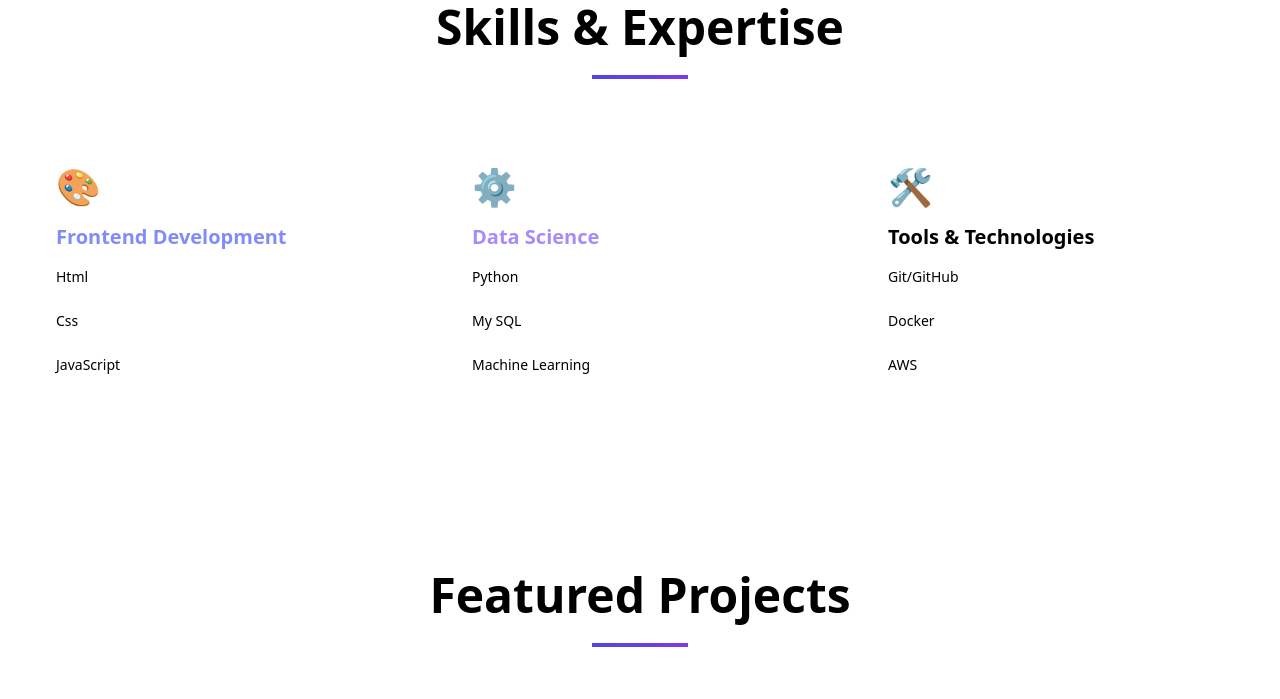
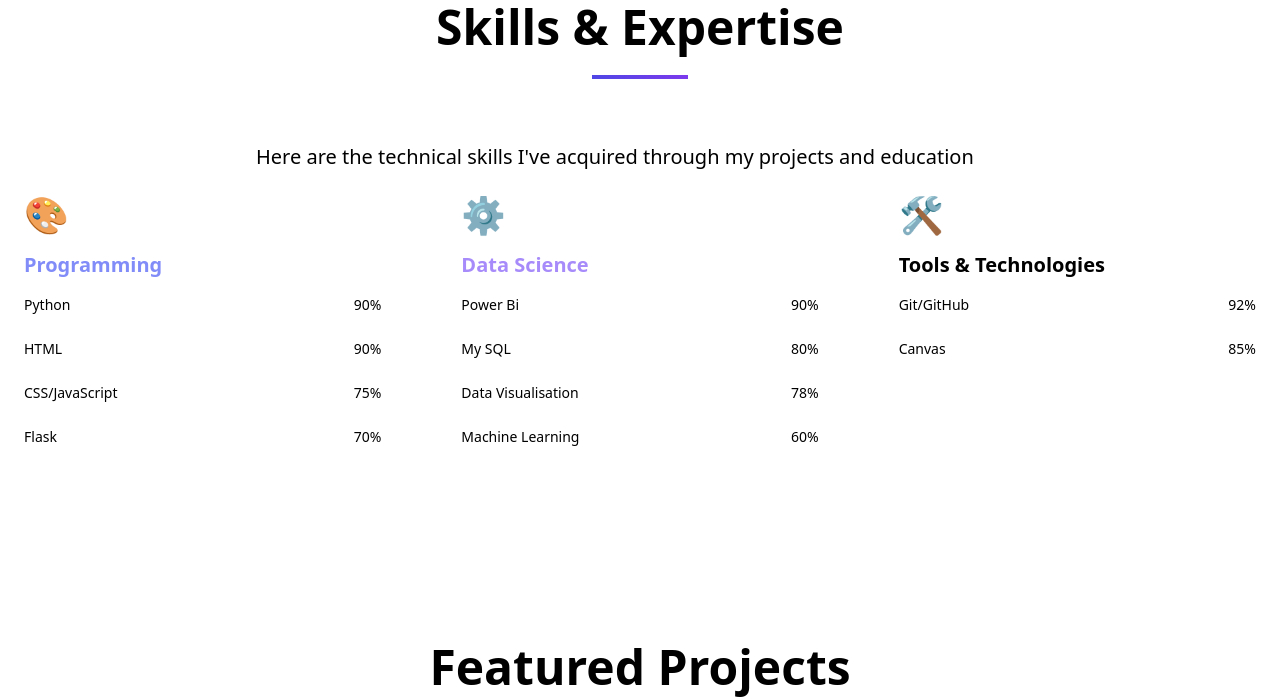
Before and after one commit to Dekayush/Portfolio.github.io, a plain HTML site: page index.html in a window 1280 px wide. Shown: the part 1863-2562 px from the top of the page. Drawn offline with nearby package versions, Linux system fonts and the light colour scheme.

Commit message:
index.html

```diff
--- a/index.html
+++ b/index.html
@@ -150,26 +150,20 @@
                 <h2 class="text-4xl md:text-5xl font-bold mb-6 gradient-text">Skills & Expertise</h2>
                 <div class="w-24 h-1 bg-gradient-to-r from-indigo-600 to-purple-600 mx-auto mb-8"></div>
             </div>
-
+            <p class="text-xl text-slate-300 max-w-3xl mx-auto">
+                    Here are the technical skills I've acquired through my projects and education
+                </p>
+            </div>
             <div class="grid grid-cols-1 md:grid-cols-2 lg:grid-cols-3 gap-8">
                 <!-- Frontend Development -->
                 <div class="glass-card p-6 rounded-2xl hover:bg-white/10 transition-all duration-300">
                     <div class="text-4xl mb-4">🎨</div>
-                    <h3 class="text-xl font-bold mb-4 text-indigo-400">Frontend Development</h3>
+                    <h3 class="text-xl font-bold mb-4 text-indigo-400">Programming</h3>
                     <div class="space-y-3">
                         <div class="skill-item">
                             <div class="flex justify-between mb-1">
-                                <span class="text-sm text-slate-300">Html</span>
-                                <span class="text-sm text-slate-400"></span>
-                            </div>
-                            <div class="w-full bg-slate-700 rounded-full h-2">
-                                <div class="progress-bar h-2 bg-gradient-to-r from-indigo-600 to-purple-600 rounded-full" data-width="95%"></div>
-                            </div>
-                        </div>
-                        <div class="skill-item">
-                            <div class="flex justify-between mb-1">
-                                <span class="text-sm text-slate-300">Css</span>
-                                <span class="text-sm text-slate-400"></span>
+                                <span class="text-sm text-slate-300">Python</span>
+                                <span class="text-sm text-slate-400">90%</span>
                             </div>
                             <div class="w-full bg-slate-700 rounded-full h-2">
                                 <div class="progress-bar h-2 bg-gradient-to-r from-indigo-600 to-purple-600 rounded-full" data-width="90%"></div>
@@ -177,11 +171,29 @@
                         </div>
                         <div class="skill-item">
                             <div class="flex justify-between mb-1">
-                                <span class="text-sm text-slate-300">JavaScript</span>
-                                <span class="text-sm text-slate-400"></span>
+                                <span class="text-sm text-slate-300">HTML</span>
+                                <span class="text-sm text-slate-400">90%</span>
                             </div>
                             <div class="w-full bg-slate-700 rounded-full h-2">
-                                <div class="progress-bar h-2 bg-gradient-to-r from-indigo-600 to-purple-600 rounded-full" data-width="85%"></div>
+                                <div class="progress-bar h-2 bg-gradient-to-r from-indigo-600 to-purple-600 rounded-full" data-width="90%"></div>
+                            </div>
+                        </div>
+                        <div class="skill-item">
+                            <div class="flex justify-between mb-1">
+                                <span class="text-sm text-slate-300">CSS/JavaScript</span>
+                                <span class="text-sm text-slate-400">75%</span>
+                            </div>
+                            <div class="w-full bg-slate-700 rounded-full h-2">
+                                <div class="progress-bar h-2 bg-gradient-to-r from-indigo-600 to-purple-600 rounded-full" data-width="75%"></div>
+                            </div>
+                        </div>
+                        <div class="skill-item">
+                            <div class="flex justify-between mb-1">
+                                <span class="text-sm text-slate-300">Flask</span>
+                                <span class="text-sm text-slate-400">70%</span>
+                            </div>
+                            <div class="w-full bg-slate-700 rounded-full h-2">
+                                <div class="progress-bar h-2 bg-gradient-to-r from-indigo-600 to-purple-600 rounded-full" data-width="70%"></div>
                             </div>
                         </div>
                     </div>
@@ -194,29 +206,38 @@
                     <div class="space-y-3">
                         <div class="skill-item">
                             <div class="flex justify-between mb-1">
-                                <span class="text-sm text-slate-300">Python</span>
-                                <span class="text-sm text-slate-400"></span>
+                                <span class="text-sm text-slate-300">Power Bi</span>
+                                <span class="text-sm text-slate-400">90%</span>
                             </div>
                             <div class="w-full bg-slate-700 rounded-full h-2">
-                                <div class="progress-bar h-2 bg-gradient-to-r from-indigo-600 to-purple-600 rounded-full" data-width="88%"></div>
+                                <div class="progress-bar h-2 bg-gradient-to-r from-indigo-600 to-purple-600 rounded-full" data-width="90%"></div>
                             </div>
                         </div>
                         <div class="skill-item">
                             <div class="flex justify-between mb-1">
                                 <span class="text-sm text-slate-300">My SQL</span>
-                                <span class="text-sm text-slate-400"></span>
+                                <span class="text-sm text-slate-400">80%</span>
                             </div>
                             <div class="w-full bg-slate-700 rounded-full h-2">
-                                <div class="progress-bar h-2 bg-gradient-to-r from-indigo-600 to-purple-600 rounded-full" data-width="82%"></div>
+                                <div class="progress-bar h-2 bg-gradient-to-r from-indigo-600 to-purple-600 rounded-full" data-width="80%"></div>
+                            </div>
+                        </div>
+                        <div class="skill-item">
+                            <div class="flex justify-between mb-1">
+                                <span class="text-sm text-slate-300">Data Visualisation</span>
+                                <span class="text-sm text-slate-400">78%</span>
+                            </div>
+                            <div class="w-full bg-slate-700 rounded-full h-2">
+                                <div class="progress-bar h-2 bg-gradient-to-r from-indigo-600 to-purple-600 rounded-full" data-width="78%"></div>
                             </div>
                         </div>
                         <div class="skill-item">
                             <div class="flex justify-between mb-1">
                                 <span class="text-sm text-slate-300">Machine Learning</span>
-                                <span class="text-sm text-slate-400"></span>
+                                <span class="text-sm text-slate-400">60%</span>
                             </div>
                             <div class="w-full bg-slate-700 rounded-full h-2">
-                                <div class="progress-bar h-2 bg-gradient-to-r from-indigo-600 to-purple-600 rounded-full" data-width="78%"></div>
+                                <div class="progress-bar h-2 bg-gradient-to-r from-indigo-600 to-purple-600 rounded-full" data-width="60%"></div>
                             </div>
                         </div>
                     </div>
@@ -230,7 +251,7 @@
                         <div class="skill-item">
                             <div class="flex justify-between mb-1">
                                 <span class="text-sm text-slate-300">Git/GitHub</span>
-                                <span class="text-sm text-slate-400"></span>
+                                <span class="text-sm text-slate-400">92%</span>
                             </div>
                             <div class="w-full bg-slate-700 rounded-full h-2">
                                 <div class="progress-bar h-2 bg-gradient-to-r from-indigo-600 to-purple-600 rounded-full" data-width="92%"></div>
@@ -238,20 +259,20 @@
                         </div>
                         <div class="skill-item">
                             <div class="flex justify-between mb-1">
-                                <span class="text-sm text-slate-300">Docker</span>
-                                <span class="text-sm text-slate-400"></span>
+                                <span class="text-sm text-slate-300">Canvas</span>
+                                <span class="text-sm text-slate-400">85%</span>
                             </div>
                             <div class="w-full bg-slate-700 rounded-full h-2">
-                                <div class="progress-bar h-2 bg-gradient-to-r from-indigo-600 to-purple-600 rounded-full" data-width="75%"></div>
+                                <div class="progress-bar h-2 bg-gradient-to-r from-indigo-600 to-purple-600 rounded-full" data-width="85%"></div>
                             </div>
                         </div>
                         <div class="skill-item">
                             <div class="flex justify-between mb-1">
-                                <span class="text-sm text-slate-300">AWS</span>
+                                <span class="text-sm text-slate-300"></span>
                                 <span class="text-sm text-slate-400"></span>
                             </div>
                             <div class="w-full bg-slate-700 rounded-full h-2">
-                                <div class="progress-bar h-2 bg-gradient-to-r from-indigo-600 to-purple-600 rounded-full" data-width="70%"></div>
+                                <div class="progress-bar h-2 bg-gradient-to-r from-indigo-600 to-purple-600 rounded-full" data-width=""></div>
                             </div>
                         </div>
                     </div>
@@ -520,10 +541,10 @@
         <div class="max-w-7xl mx-auto px-4 sm:px-6 lg:px-8">
             <div class="text-center">
                 <p class="text-slate-400 mb-4">
-                    &copy; 2025 Ayush Developer. All rights reserved.
+                    &copy; 2025 Ayush Dekate. All rights reserved.
                 </p>
                 <p class="text-slate-500 text-sm">
-                    Made by Ayush Dekate
+                    Crafted with passion for Data Science
                 </p>
             </div>
         </div>
```
